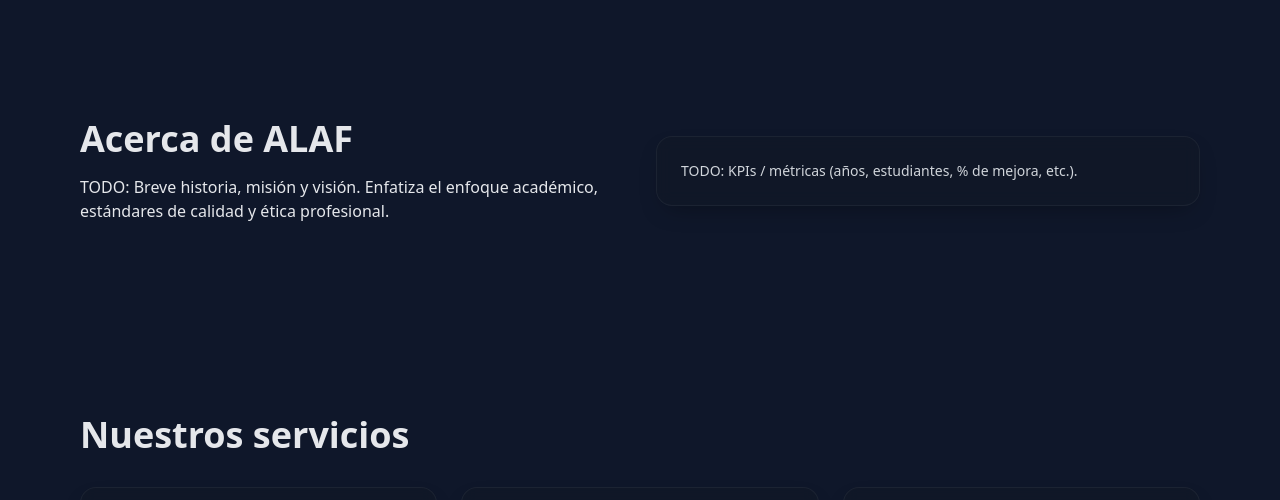
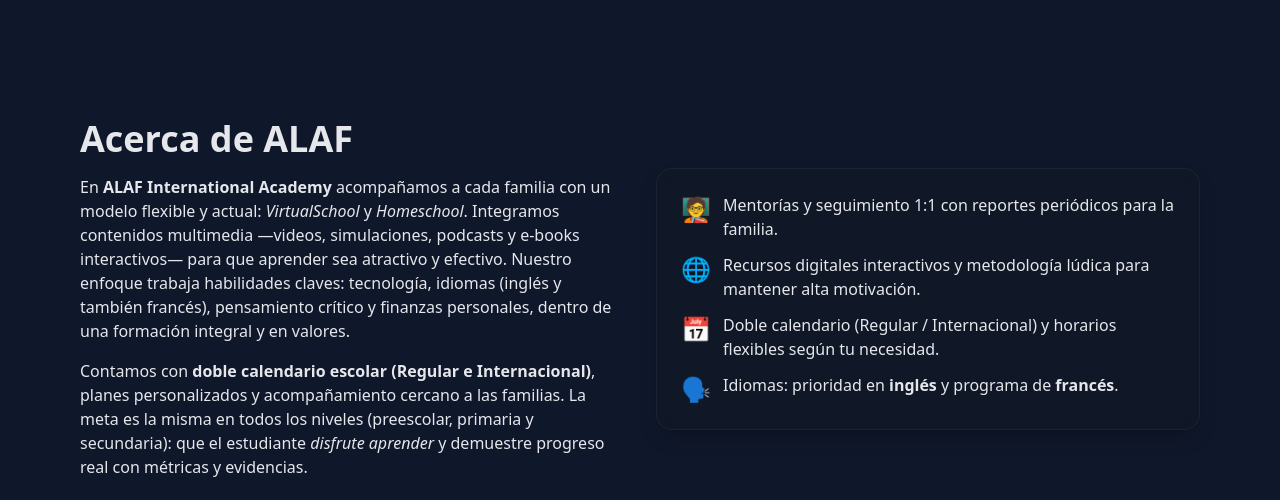
Before and after one commit to lulabtechnology/Alaf, a Next.js app: page / in a window 1280 px wide. Shown: the part 1580-2080 px from the top of the page. Built offline with nearby package versions, Linux system fonts and the light colour scheme.

Commit message:
Update about.tsx

```diff
--- a/app/(site)/components/about.tsx
+++ b/app/(site)/components/about.tsx
@@ -4,10 +4,47 @@
       <div className="container-max grid md:grid-cols-2 gap-8 items-center">
         <div>
           <h2 className="h2 mb-4">Acerca de ALAF</h2>
-<p className="text-gray-200">TODO: Breve historia, misión y visión. Enfatiza el enfoque académico, estándares de calidad y ética profesional.</p>
+          <p className="text-gray-200 mb-4">
+            En <strong>ALAF International Academy</strong> acompañamos a cada familia con un
+            modelo flexible y actual: <em>VirtualSchool</em> y <em>Homeschool</em>. Integramos
+            contenidos multimedia —videos, simulaciones, podcasts y e-books interactivos— para
+            que aprender sea atractivo y efectivo. Nuestro enfoque trabaja habilidades claves:
+            tecnología, idiomas (inglés y también francés), pensamiento crítico y finanzas
+            personales, dentro de una formación integral y en valores.
+          </p>
+          <p className="text-gray-200">
+            Contamos con <strong>doble calendario escolar (Regular e Internacional)</strong>,
+            planes personalizados y acompañamiento cercano a las familias. La meta es la misma en
+            todos los niveles (preescolar, primaria y secundaria): que el estudiante <em>disfrute
+            aprender</em> y demuestre progreso real con métricas y evidencias.
+          </p>
         </div>
-<div className="card p-6">
-<p className="muted">TODO: KPIs / métricas (años, estudiantes, % de mejora, etc.).</p>
+
+        <div className="card p-6 space-y-3">
+          <div className="flex items-start gap-3">
+            <span className="text-2xl">🧑‍🏫</span>
+            <p className="text-gray-200">
+              Mentorías y seguimiento 1:1 con reportes periódicos para la familia.
+            </p>
+          </div>
+          <div className="flex items-start gap-3">
+            <span className="text-2xl">🌐</span>
+            <p className="text-gray-200">
+              Recursos digitales interactivos y metodología lúdica para mantener alta motivación.
+            </p>
+          </div>
+          <div className="flex items-start gap-3">
+            <span className="text-2xl">📅</span>
+            <p className="text-gray-200">
+              Doble calendario (Regular / Internacional) y horarios flexibles según tu necesidad.
+            </p>
+          </div>
+          <div className="flex items-start gap-3">
+            <span className="text-2xl">🗣️</span>
+            <p className="text-gray-200">
+              Idiomas: prioridad en <strong>inglés</strong> y programa de <strong>francés</strong>.
+            </p>
+          </div>
         </div>
       </div>
     </section>
```
Lines whose indentation alone changed are shown as unchanged.
